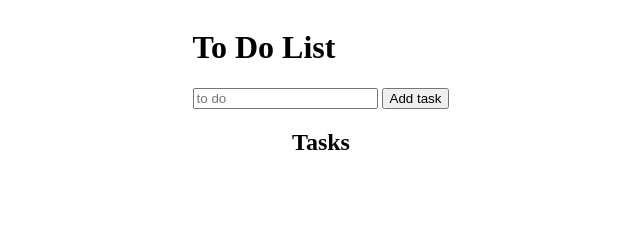
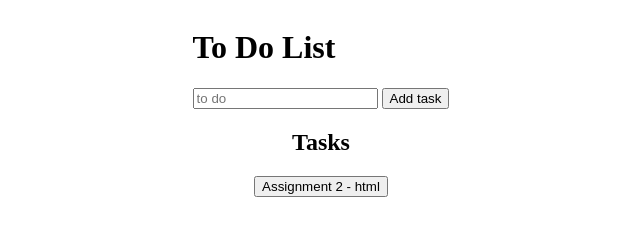
Before and after one commit to Saransh-Bhandari/basic_training, a plain HTML site: page index.html in a window 1280 px wide. Shown: the whole page, without its empty margins (319-959 px from the left). Drawn offline with Linux system fonts and the light colour scheme.

Commit message:
Update index.html

```diff
--- a/index.html
+++ b/index.html
@@ -32,6 +32,11 @@
 			<h2>Tasks</h2>
 			<div id="tasks"></div>
     </div>
+
+<a href="index2.html">
+  <button>Assignment 2 - html</button>
+</a>
+
 	<script>
 
 	const form = document.querySelector("#to_do_form");
```
